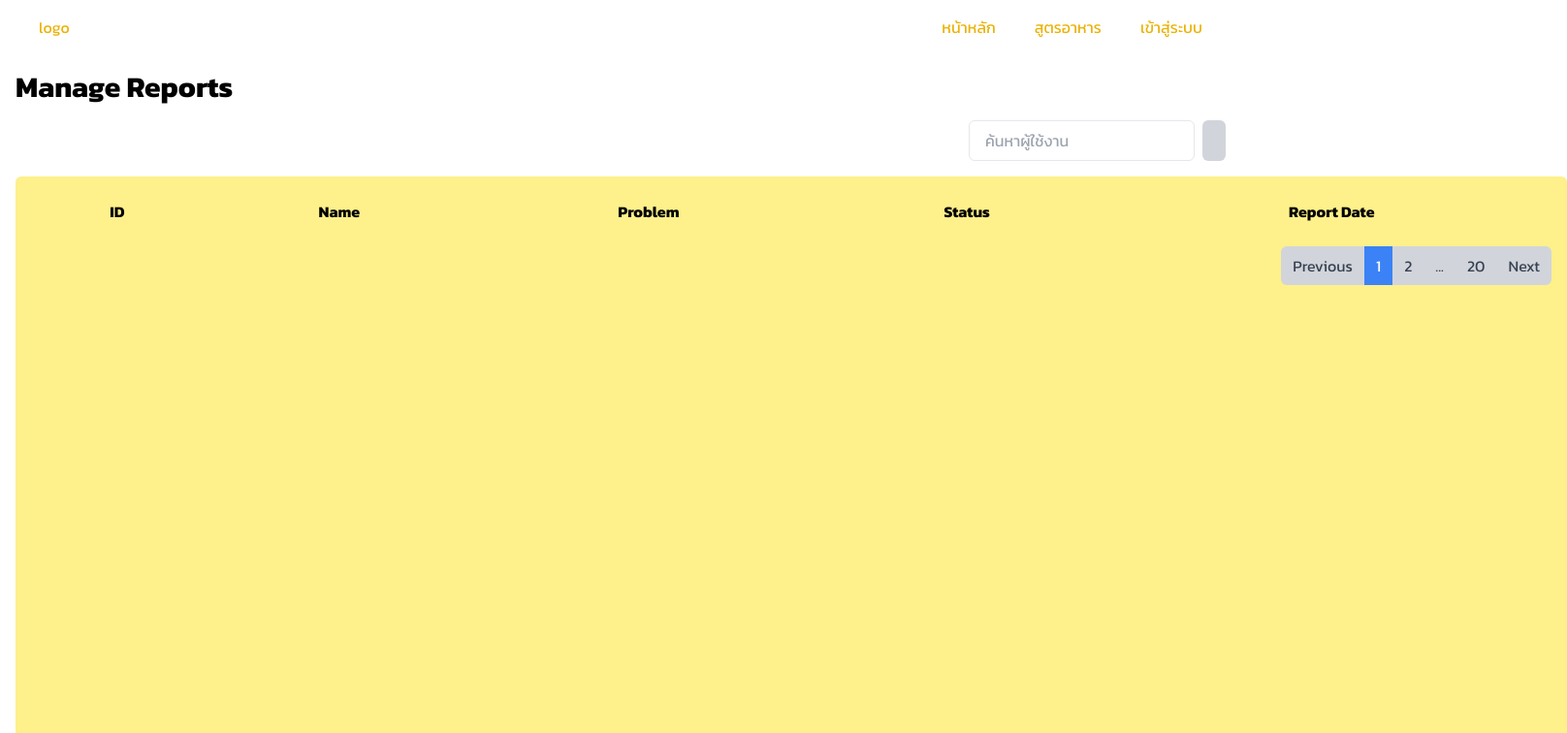
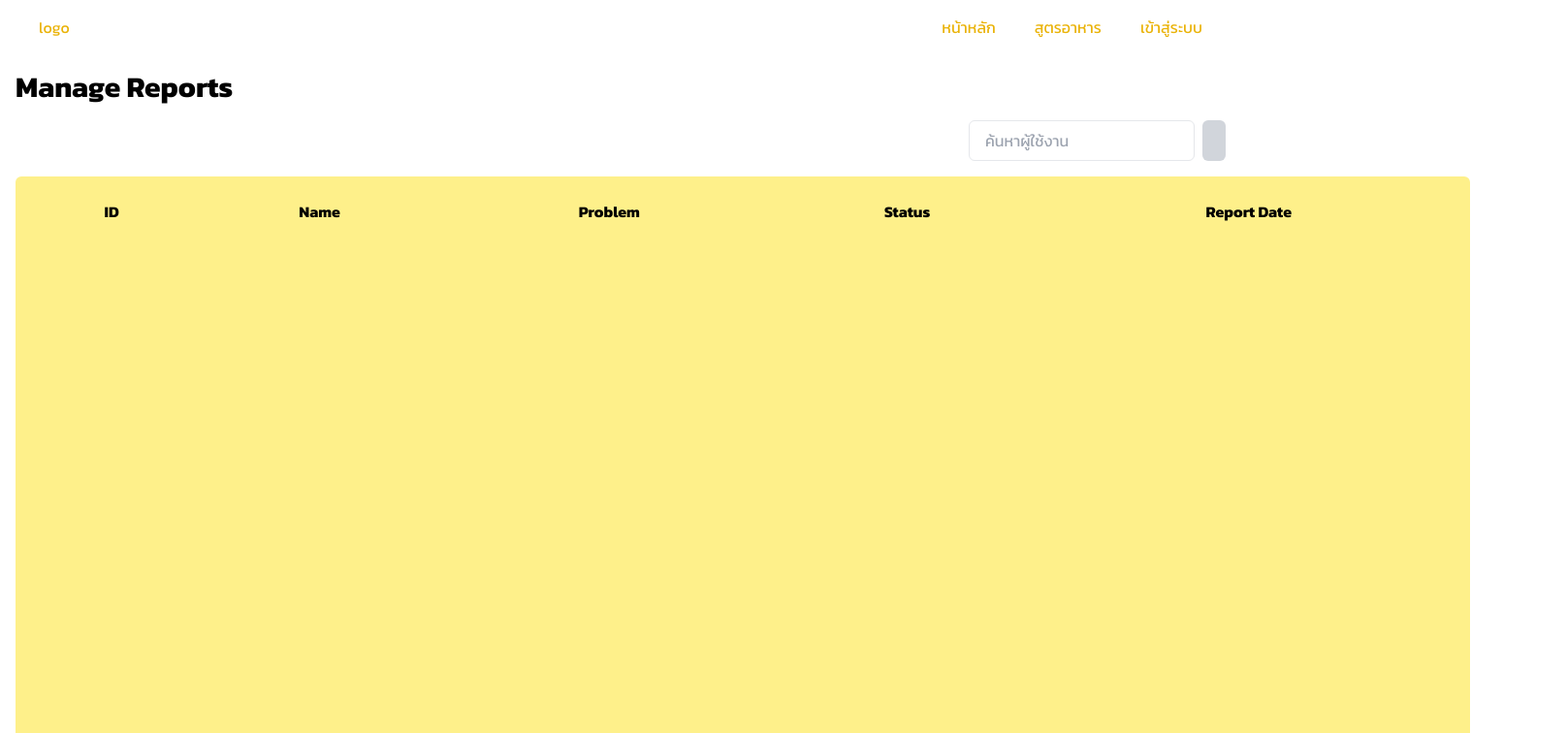
Before and after one commit to KorawichManeeratana/ISAD-Project, a Next.js app in the folder gourmetguide/: page /admin/report_feedback in a window 1280 px wide. Shown: the top 756 px of the page at 97% size, 1616 px wide, since content can reach past the window. Built offline with nearby package versions, Linux system fonts and the light colour scheme.

Commit message:
Update page.tsx

```diff
--- a/gourmetguide/src/app/admin/report_feedback/page.tsx
+++ b/gourmetguide/src/app/admin/report_feedback/page.tsx
@@ -21,8 +21,8 @@ export default class report_feedback extends Component {
 
         {/* Yellow box with specified dimensions */}
         <div
-          className="overflow-x-auto bg-yellow-200 p-4 rounded-md mb-4"
-          style={{ width: '1600px', height: '900px' }} // Setting width and height to 1820x650
+          className="relative overflow-x-auto bg-yellow-200 p-4 rounded-md mb-4"
+          style={{ width: '1500px', height: '900px' }} // Setting width and height to 1820x650
         >
           <table className="table-auto w-full">
             <thead>
@@ -40,7 +40,7 @@ export default class report_feedback extends Component {
           </table>
 
           {/* Pagination buttons aligned to the right */}
-          <div className="flex justify-end mt-4">
+          <div className="absolute bottom-4 right-4 flex justify-end mt-4 items-end">
             <button
               className="px-3 py-2 rounded-l-md bg-gray-300 text-gray-700 hover:bg-gray-400 focus:outline-none focus:bg-gray-400"
               disabled>
```
